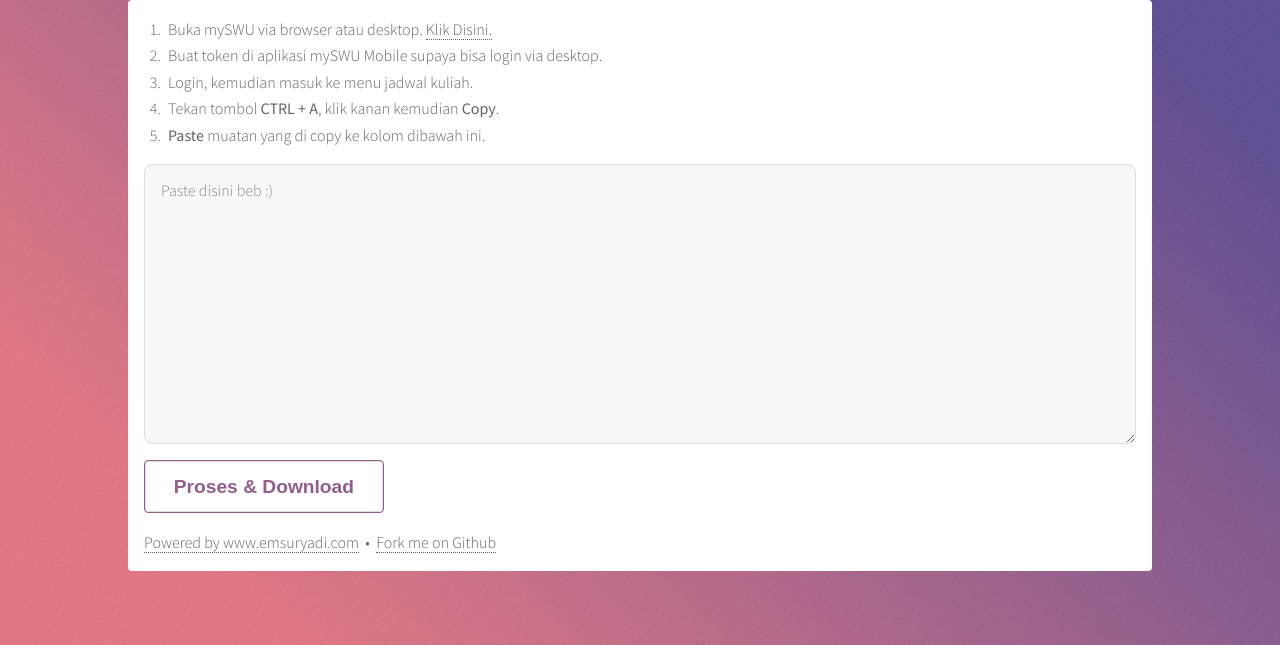
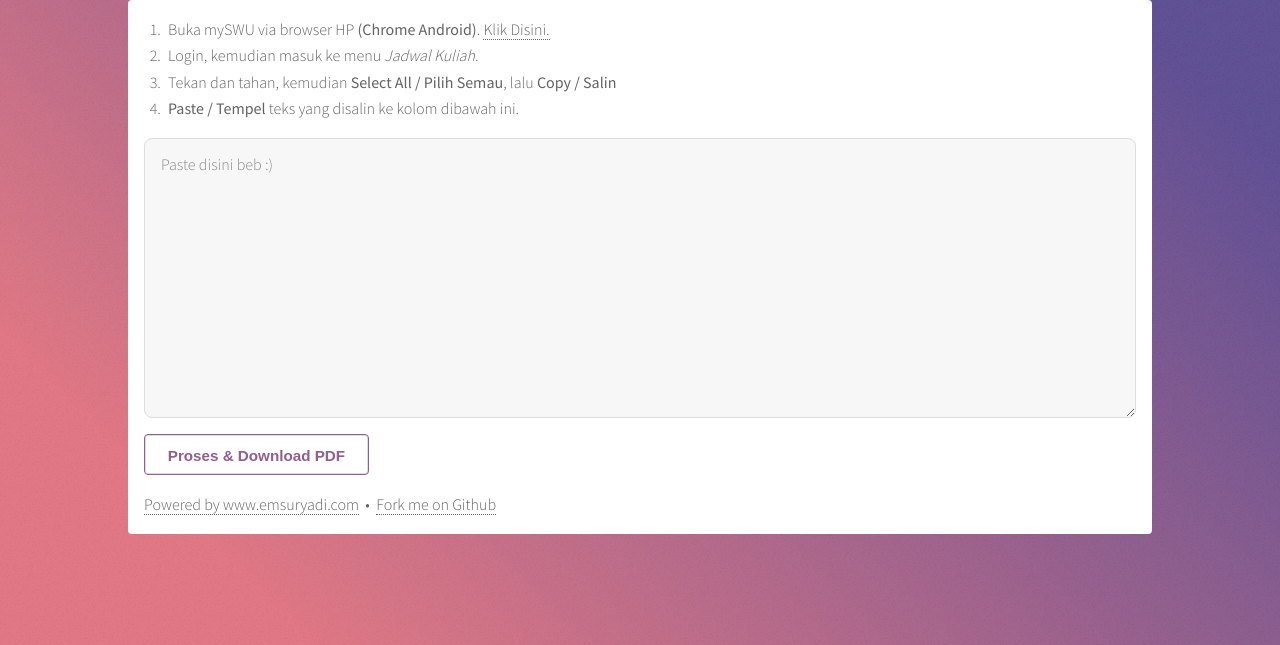
Before and after one commit to emsuryadi/Chaakksss, a Flask app: page / in a window 1280 px wide. Shown: the part 155-800 px from the top of the page. Run offline with Flask 2, Linux system fonts and the light colour scheme.

Commit message:
edit landing page information

```diff
--- a/templates/index.html
+++ b/templates/index.html
@@ -16,24 +16,23 @@
 				<div id="content" class="main" style="padding:1rem;margin-bottom: 2rem;">
 					<ol style="margin: 0;margin-bottom:1rem;">
 						<li>
-							Buka mySWU via browser atau desktop. <a href="http://www.smartone.smart-service.co.id/swu.php" target="_blank">Klik Disini.</a>
+							Buka mySWU via browser HP <b>(Chrome Android)</b>. <a href="http://www.smartone.smart-service.co.id/swu.php" target="_blank">Klik Disini.</a>
 						</li>
 						<li>
-							Buat token di aplikasi mySWU Mobile supaya bisa login via desktop.
+							Login, kemudian masuk ke menu <i>Jadwal Kuliah</i>.
 						</li>
 						<li>
-							Login, kemudian masuk ke menu jadwal kuliah.
+							Tekan dan tahan, kemudian <b>Select All / Pilih Semau</b>, lalu <b>Copy / Salin</b>
 						</li>
 						<li>
-							Tekan tombol <b>CTRL + A</b>, klik kanan kemudian <b>Copy</b>.
-						</li>
-						<li>
-							<b>Paste</b> muatan yang di copy ke kolom dibawah ini.
+							<b>Paste / Tempel</b> teks yang disalin ke kolom dibawah ini.
 						</li>
 					</ol>
 					<form method="POST" style="margin:0;">
 						<textarea name="content" placeholder="Paste disini beb :)" style="min-height:35vh;font-size:1rem;margin-bottom:1rem;"></textarea>
-						<button type="submit" style="border: 1px solid #935d8c;background-color: white;color:#935d8c !important;border-radius:0.25rem;font-size:1.2rem;font-weight: bold;">Proses & Download</button>
+						<button type="submit" style="border: 1px solid #935d8c;background-color: white;color:#935d8c !important;border-radius:0.25rem;font-size:.95rem;font-weight: bold;">
+							Proses & Download PDF
+						</button>
 					</form>
 					<div style="font-size:1rem;">
 						<div style="padding-top:1rem;">
```
